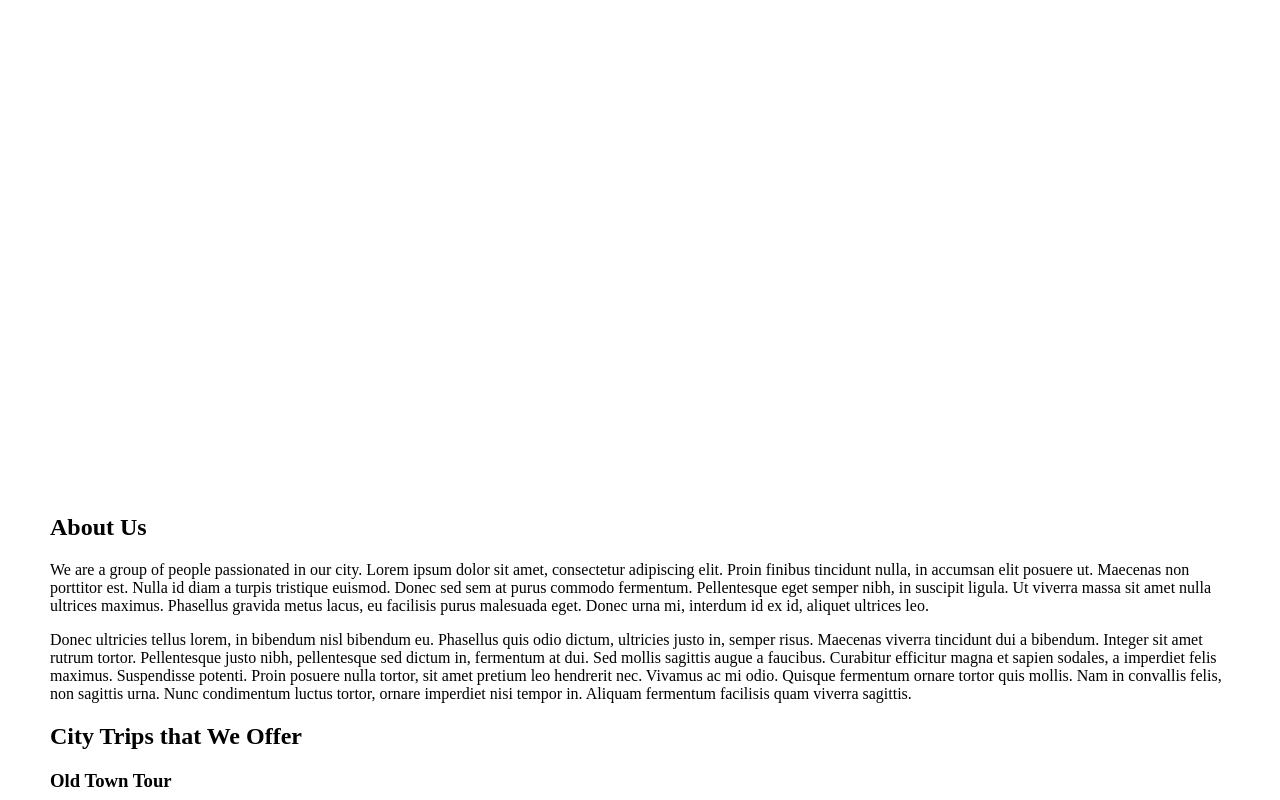
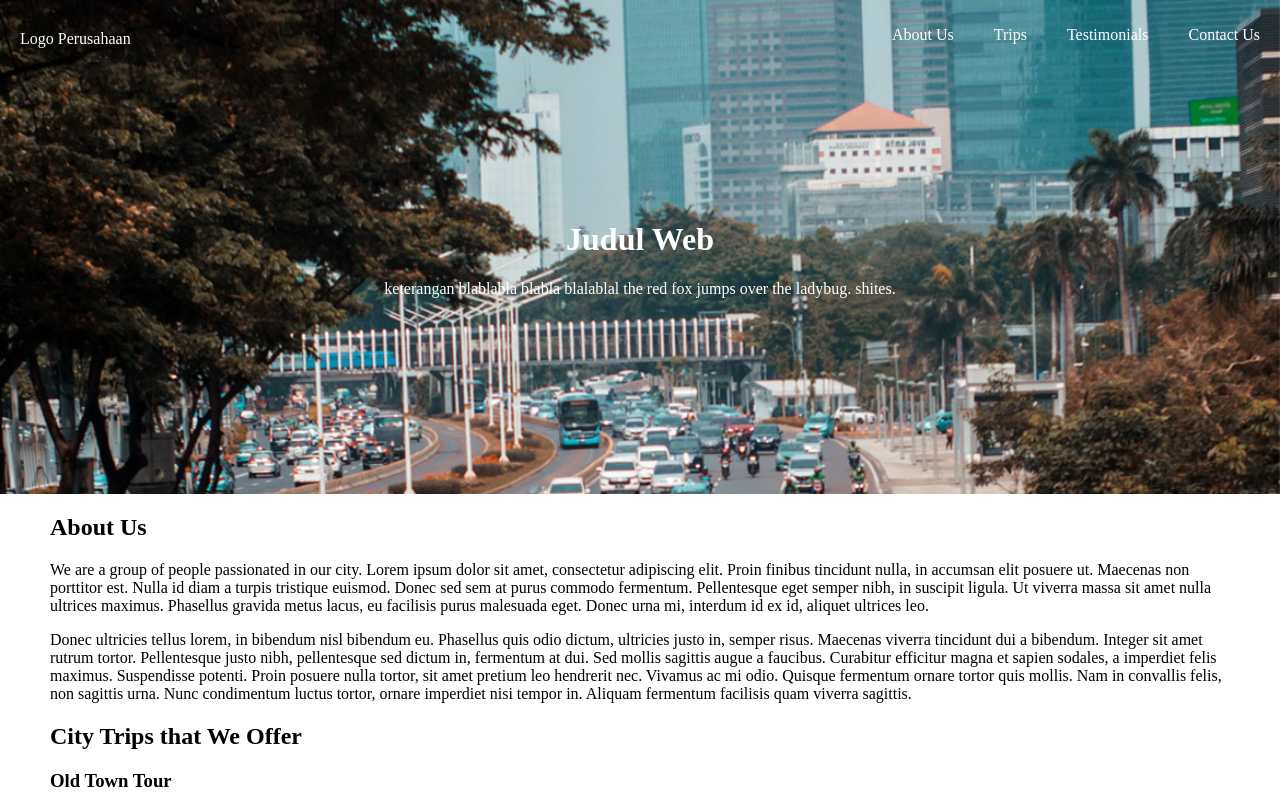
Before and after one commit to anindy-aa/hello-world, a plain HTML site: page index.html in a window 1280 px wide. Shown: the top 800 px of the page. Drawn offline with Linux system fonts and the light colour scheme.

Commit message:
Update index.html

```diff
--- a/index.html
+++ b/index.html
@@ -13,7 +13,7 @@
 		}
 
 		.top-wrapper{
-			background-image: url(images/top-bg-pohon.jpg);
+			background-image: url(top-bg-pohon.jpg);
 			color: white;
 			padding: 200px 0px 180px 0px;
 			text-align: center;
```
